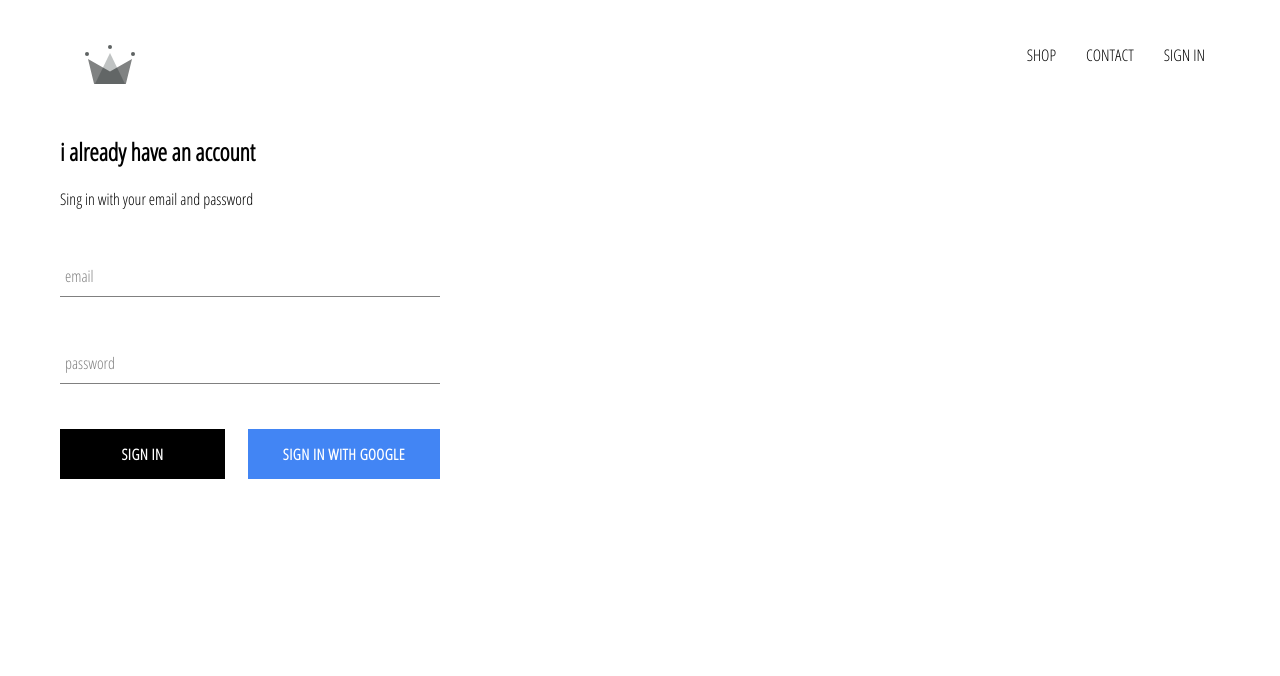
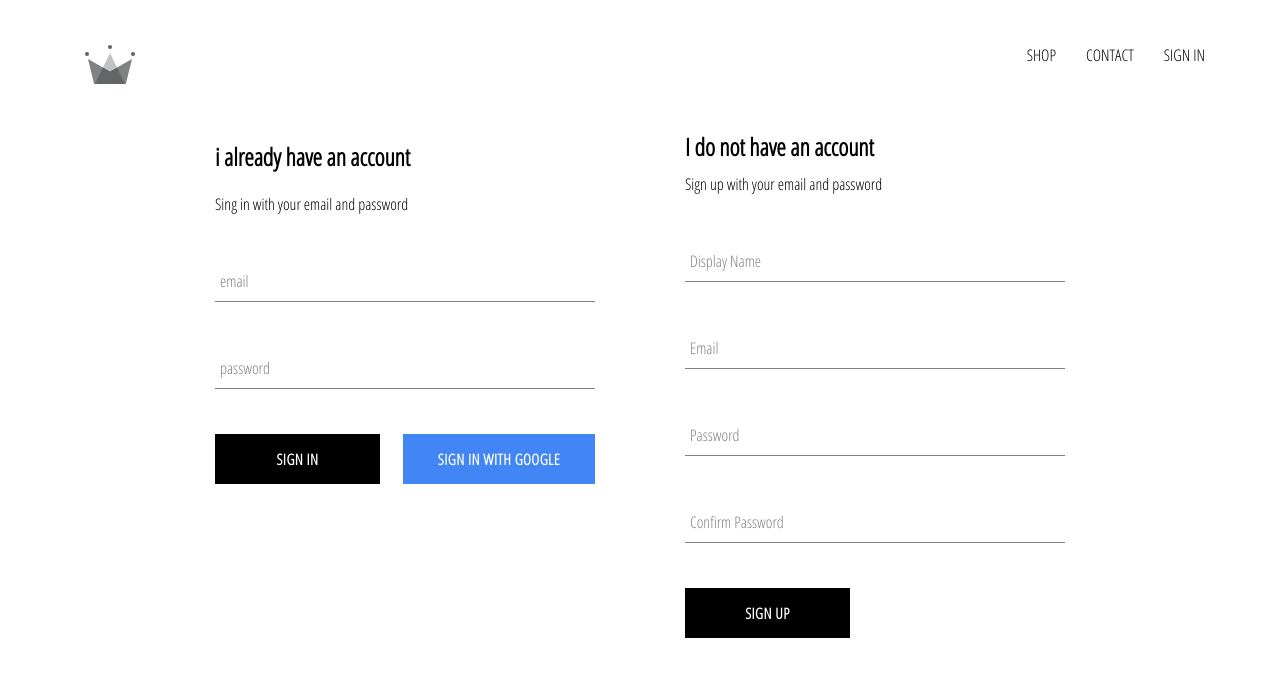
Before and after one commit to Fredomontero/crwn-clothing, a React (Create React App) app: page /signin in a window 1280 px wide. Shown: the top 676 px of the page. Built offline with nearby package versions, Linux system fonts and the light colour scheme; no server answers.

Commit message:
Implements firebase utils include hability to store authenticated user into our database in firebase

```diff
--- a/src/components/header/header.component.jsx
+++ b/src/components/header/header.component.jsx
@@ -16,7 +16,7 @@
             <Link to='/shop' className='option'>CONTACT</Link>
             {
                 currentUser ?
-                <div className='option' onClick={ auth.signOut }>SIGN OUT</div> :
+                <div className='option' onClick={ () => auth.signOut() }>SIGN OUT</div> :
                 <Link to='/signin' className='option'>SIGN IN</Link>
             }
         </div>
--- /dev/null
+++ b/src/components/sign-up/sign-up.component.jsx
@@ -0,0 +1,95 @@
+import React from 'react'
+import FormInput from '../form-input/form-input.component'
+import CustomButton from '../custom-button/custom-button.component'
+
+import { auth, createUserProfileDocument } from '../../firebase/firebase.utils'
+
+import './sign-up.styles.scss'
+
+class SignUp extends React.Component{
+    constructor(){
+        super();
+
+        this.state = {
+            displayName: '',
+            email: '',
+            password: '',
+            confirmPassword: ''
+        }
+    }
+
+    handleSubmit = async event => {
+        event.preventDefault();
+        const {displayName, email, password, confirmPassword} =  this.state;
+        if(password != confirmPassword){
+            alert("Password dont match");
+            return;
+        }
+        try{
+            const { user } = await auth.createUserWithEmailAndPassword(email, password);
+            await createUserProfileDocument(user, {displayName});
+            this.setState = ({
+                displayName: '',
+                email: '',
+                password: '',
+                confirmPassword: ''
+            })
+        }catch(error){
+            console.error(error);
+        }
+    }
+
+    handleChange = event => {
+        const { name, value } = event.target;
+        this.setState({[name]: value});
+    }
+
+    render(){
+
+        const {displayName, email, password, confirmPassword} =  this.state;
+
+        return(
+            <div className='sign-up'>
+            <h2 className='title'>I do not have an account</h2>
+            <span>Sign up with your email and password</span>
+            <form className='sign-up-form' onSubmit={this.handleSubmit}>
+                <FormInput
+                    type='text'
+                    name='displayName'
+                    value={displayName}
+                    onChange={this.handleChange}
+                    label='Display Name'
+                    required>
+                </FormInput>
+                <FormInput
+                    type='email'
+                    name='email'
+                    value={email}
+                    onChange={this.handleChange}
+                    label='Email'
+                    required>
+                </FormInput>
+                <FormInput
+                    type='password'
+                    name='password'
+                    value={password}
+                    onChange={this.handleChange}
+                    label='Password'
+                    required>
+                </FormInput>
+                <FormInput
+                    type='password'
+                    name='confirmPassword'
+                    value={confirmPassword}
+                    onChange={this.handleChange}
+                    label='Confirm Password'
+                    required>
+                </FormInput>
+                <CustomButton type='submit'>SIGN UP</CustomButton>
+            </form>
+            </div>
+        )
+    }
+}
+
+export default SignUp;
--- /dev/null
+++ b/src/components/sign-up/sign-up.styles.scss
@@ -0,0 +1,9 @@
+.sign-up{
+    display: flex;
+    flex-direction: column;
+    width: 380px;
+}
+
+.title{
+    margin: 10px 0;
+}
--- a/src/pages/sing-in-and-sing-up/sing-in-and-sing-up.component.jsx
+++ b/src/pages/sing-in-and-sing-up/sing-in-and-sing-up.component.jsx
@@ -1,10 +1,15 @@
 import React from 'react'
 import SingIn from '../../components/sing-in/sing-in.component'
+import SignUp from '../../components/sign-up/sign-up.component'
 
 import './sing-in-and-sing-up.styles.scss'
 
 const SingInAndSingUpPage = () => (
-    <SingIn className='sing-in-and-sing-up'/>
+    <div className='sign-in-and-sign-up'>
+        <SingIn/>
+        <SignUp/>
+    </div>
+
 )
 
 export default SingInAndSingUpPage;
--- a/src/pages/sing-in-and-sing-up/sing-in-and-sing-up.styles.scss
+++ b/src/pages/sing-in-and-sing-up/sing-in-and-sing-up.styles.scss
@@ -0,0 +1,7 @@
+.sign-in-and-sign-up{
+    width: 850px;
+    display: flex;
+    justify-content: space-between;
+    margin: 30px auto;
+
+}
```
Also changed, not shown: src/App.js (+2 -5 lines).
